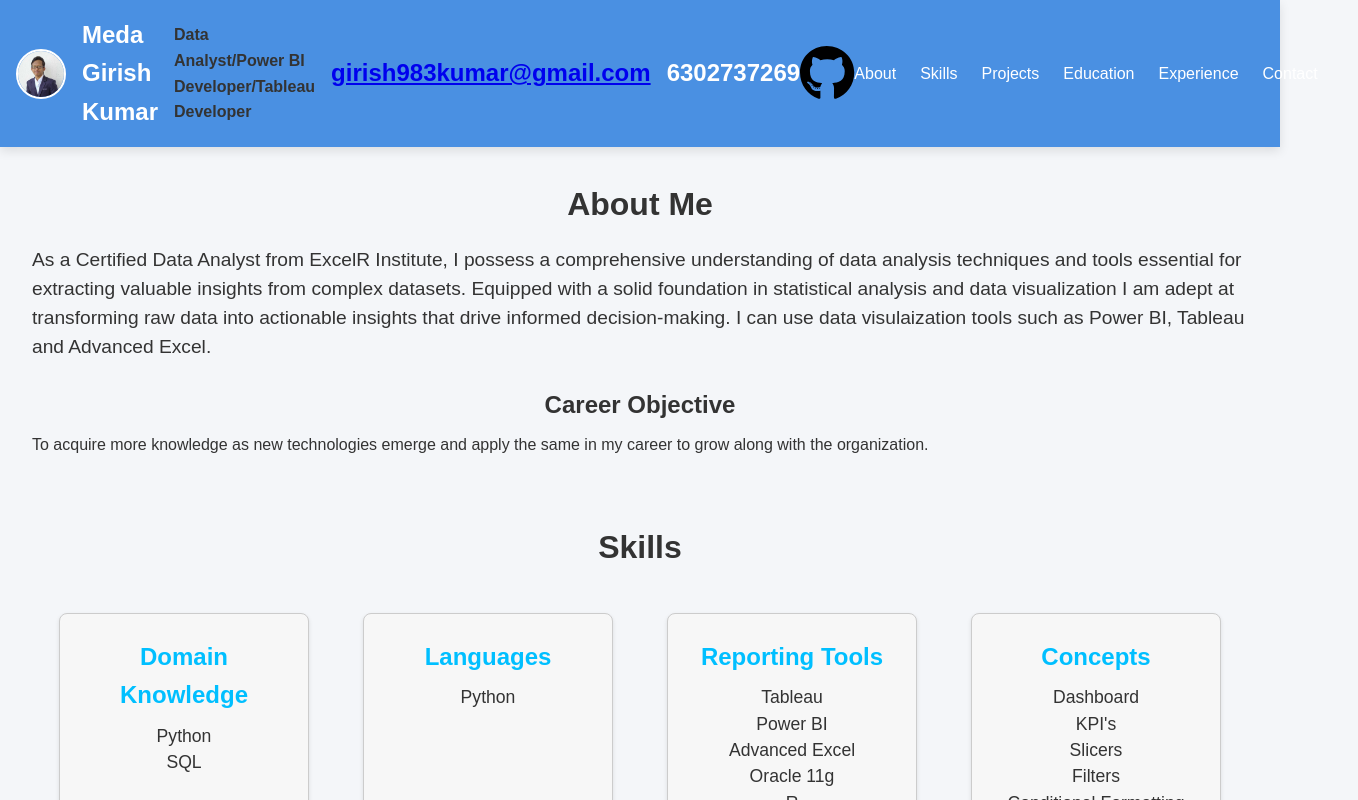
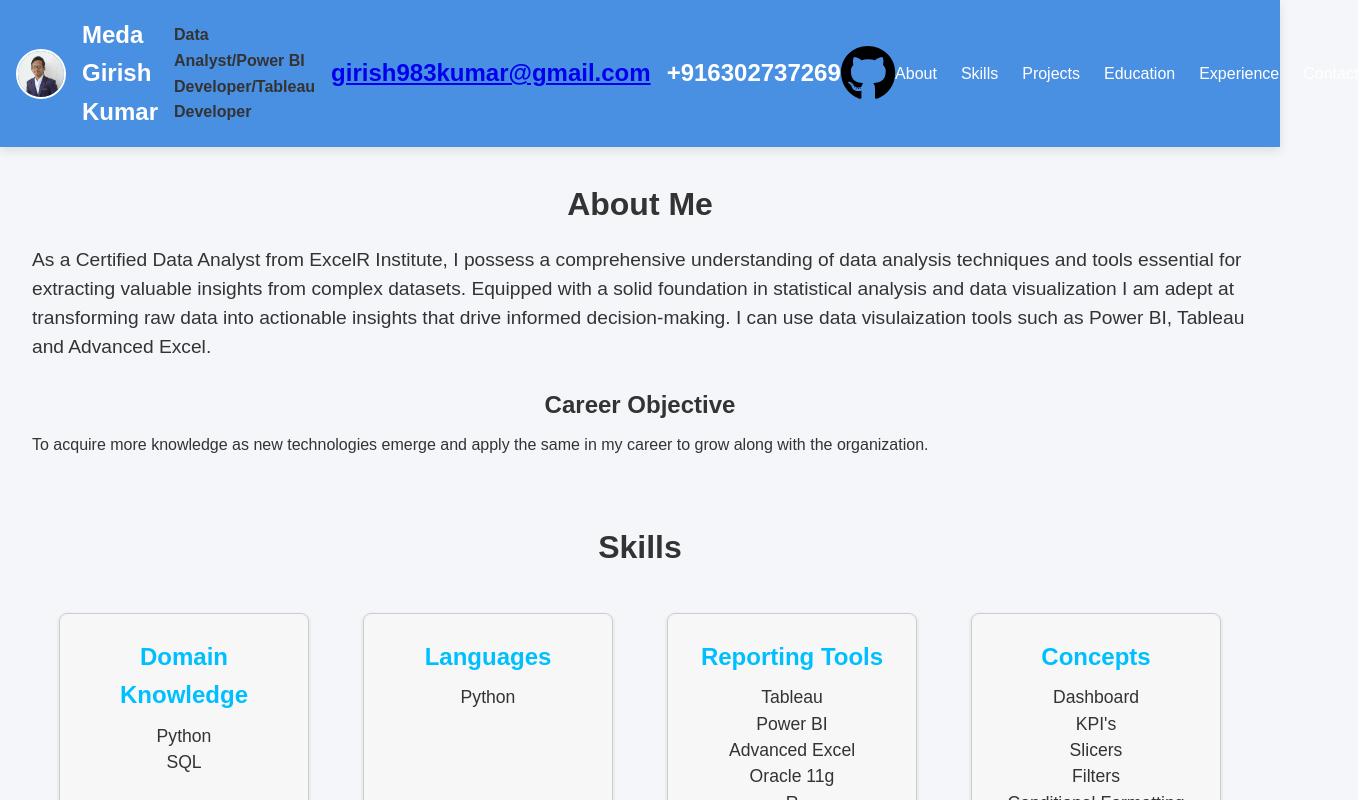
Before and after one commit to Girish583kumar/Girish-Portfolio, a React (Create React App) app: page / in a window 1280 px wide. Shown: the top 800 px of the page, 1358 px wide, since content can reach past the window. Built offline with nearby package versions, Linux system fonts and the light colour scheme.

Commit message:
Update Header.js
changed

```diff
--- a/src/components/Header.js
+++ b/src/components/Header.js
@@ -18,7 +18,7 @@ const Header = () => {
                 <h1 className="profile-name">Meda Girish Kumar</h1>
                 <h1 className="role">Data Analyst/Power BI Developer/Tableau Developer</h1> {/* Add the role here */}
                 <h1 className="profile-name"><a href="gmailto:girish983kumar@gmail.com">girish983kumar@gmail.com</a></h1>
-                <h1 className="profile-name">6302737269</h1>
+                <h1 className="profile-name">+916302737269</h1>
             </div>
             <div className="social-media">
             <a href="https://github.com/Girish583kumar" target="_blank" rel="noopener noreferrer">
```
